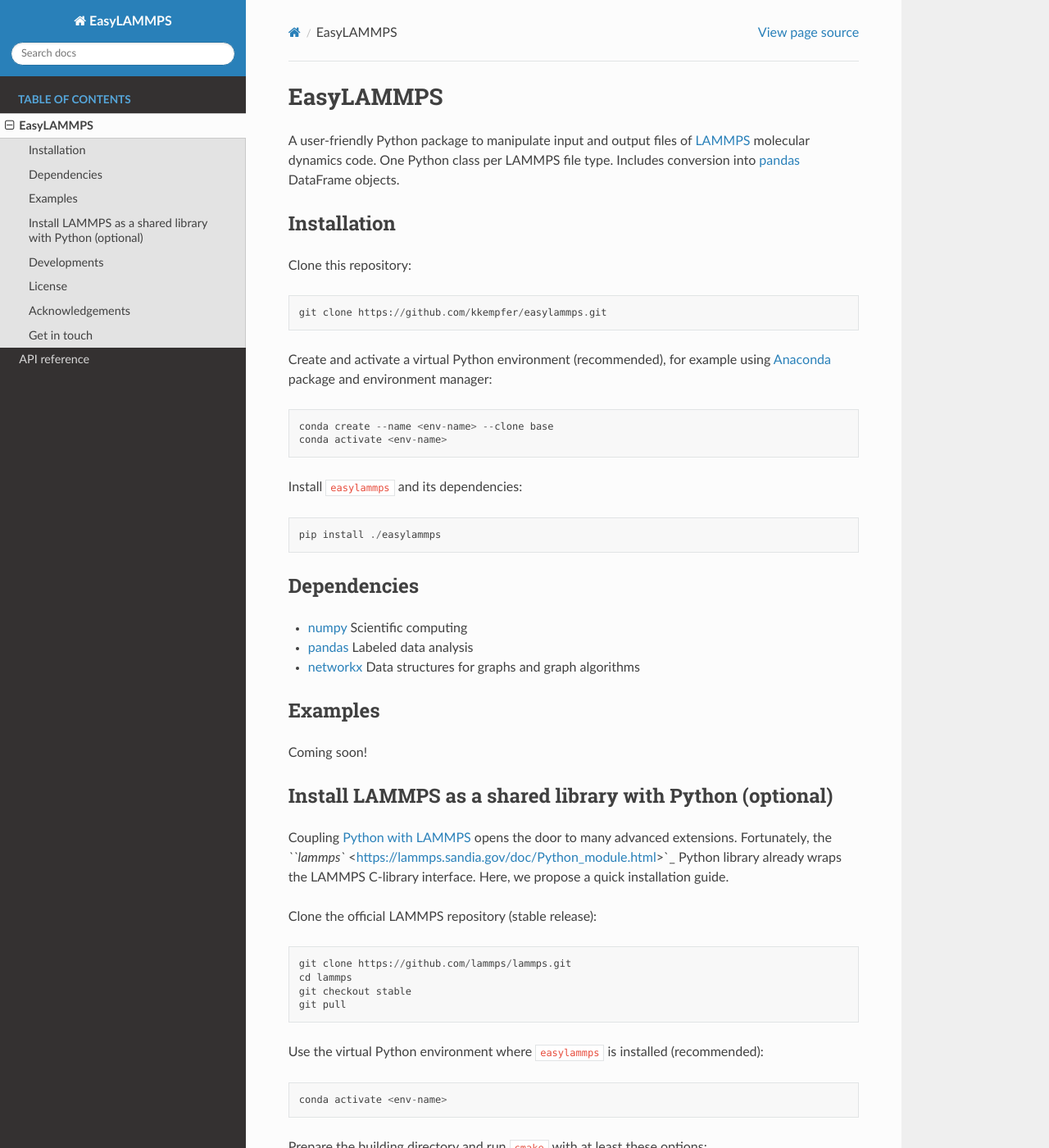
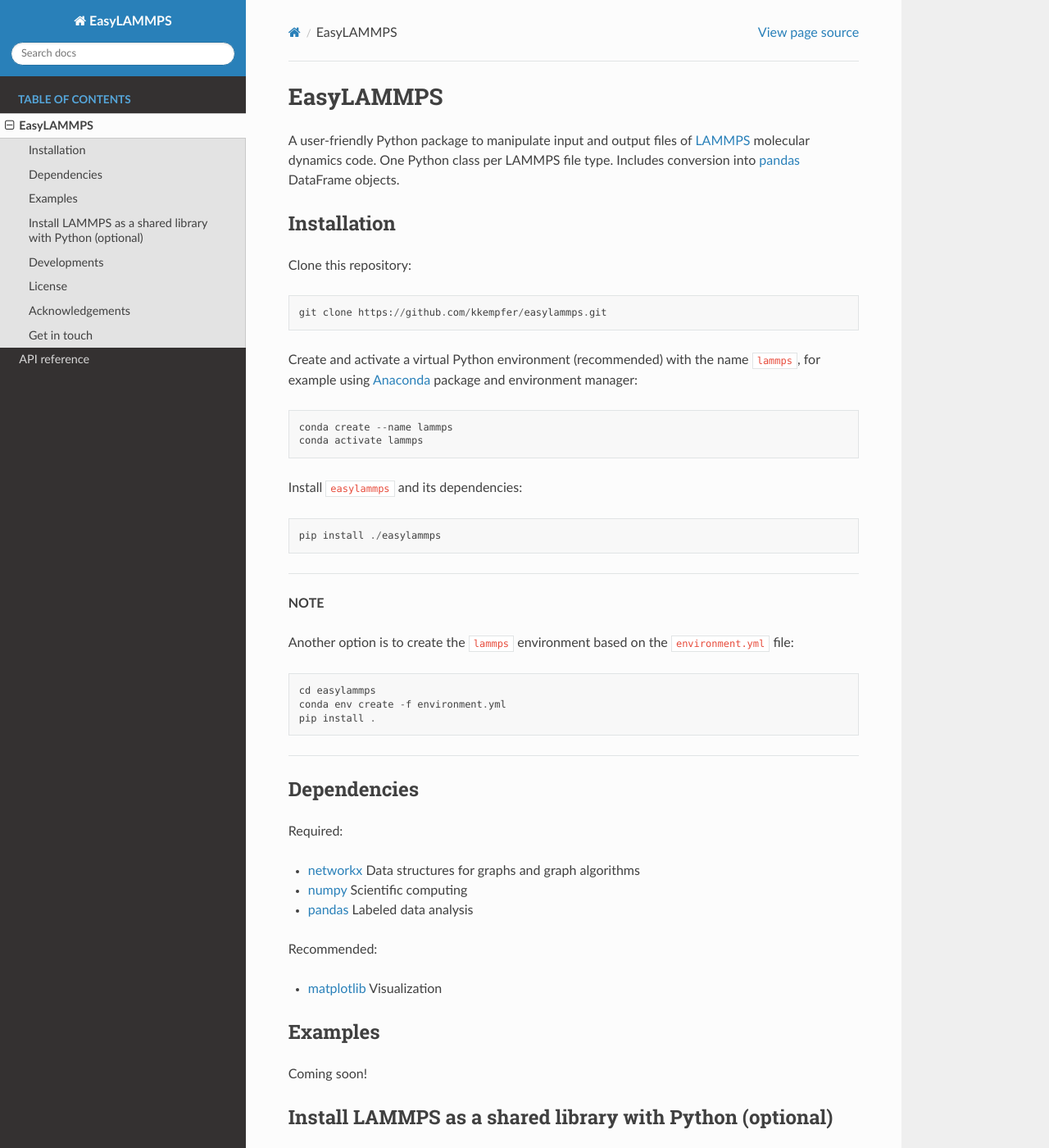
Before and after one commit to kkempfer/easylammps, a Sphinx documentation site: the page built from docs/source/README.rst, in a window 1280 px wide and 1400 px high. Shown: the whole window at 82% size. Built offline with Sphinx 7.4.7 and the Read the Docs theme 2.0.0, drawn with Linux system fonts in a browser that asks for light colours; some of the changed text lies outside the part shown.

Commit message:
better readme

```diff
--- a/docs/environment.yml
+++ b/docs/environment.yml
@@ -2,6 +2,7 @@
 channels:
   - defaults
 dependencies:
+  - m2r
   - networkx
   - numpy
   - pandas
--- a/docs/source/README.rst
+++ b/docs/source/README.rst
@@ -1,9 +1,7 @@
-
 EasyLAMMPS
 ==========
 
-A user-friendly Python package to manipulate input and output files of `LAMMPS <https://lammps.sandia.gov/doc/Manual.html>`_ molecular dynamics code.
-One Python class per LAMMPS file type. Includes conversion into `pandas <http://pandas.pydata.org>`_ DataFrame objects.
+A user-friendly Python package to manipulate input and output files of `LAMMPS <https://lammps.sandia.gov/doc/Manual.html>`_ molecular dynamics code. One Python class per LAMMPS file type. Includes conversion into `pandas <http://pandas.pydata.org>`_ DataFrame objects.
 
 Installation
 ------------
@@ -15,12 +13,12 @@
    git clone https://github.com/kkempfer/easylammps.git
 
 
-Create and activate a virtual Python environment (recommended), for example using `Anaconda <https://docs.anaconda.com/>`_ package and environment manager:
+Create and activate a virtual Python environment (recommended) with the name ``lammps``\ , for example using `Anaconda <https://docs.anaconda.com/>`_ package and environment manager:
 
 .. code-block::
 
-   conda create --name <env-name> --clone base
-   conda activate <env-name>
+   conda create --name lammps
+   conda activate lammps
 
 
 Install ``easylammps`` and its dependencies:
@@ -30,14 +28,35 @@
    pip install ./easylammps
 
 
+----
+
+**NOTE**
+
+Another option is to create the ``lammps`` environment based on the ``environment.yml`` file:
+
+.. code-block::
+
+   cd easylammps
+   conda env create -f environment.yml
+   pip install .
+
+
+----
 
 Dependencies
 ------------
 
+Required:
 
+
+* `networkx <https://networkx.github.io/>`_ Data structures for graphs and graph algorithms
 * `numpy <https://docs.scipy.org/doc/numpy/reference/>`_ Scientific computing
 * `pandas <https://pandas.pydata.org/>`_ Labeled data analysis
-* `networkx <https://networkx.github.io/>`_ Data structures for graphs and graph algorithms
+
+Recommended:
+
+
+* `matplotlib <https://matplotlib.org/>`_ Visualization
 
 Examples
 --------
@@ -63,7 +82,7 @@
 
 .. code-block::
 
-   conda activate <env-name>
+   conda activate lammps
 
 
 Prepare the building directory and run ``cmake`` with at least these options:
@@ -99,7 +118,7 @@
    make install
 
 
-Finally, we need to add the library path which contains the installed ``liblammps.so`` to LD_LIBRARY_PATH, but only when our virtual Python environment ``<env-name>`` is active. Anaconda provides a way to `manage environment variables <https://conda.io/projects/conda/en/latest/user-guide/tasks/manage-environments.html#saving-environment-variables>`_. On Linux, the procedure is described below.
+Finally, we need to add the library path which contains the installed ``liblammps.so`` to LD_LIBRARY_PATH, but only when our virtual Python environment ``lammps`` is active. Anaconda provides a way to `manage environment variables <https://conda.io/projects/conda/en/latest/user-guide/tasks/manage-environments.html#saving-environment-variables>`_. On Linux, the procedure is described below.
 
 Enter to the conda environment directory and create these subdirectories and files:
 
```
Also changed, not shown: other parts of docs/source/README.rst (+2 -2 lines), README.md (+7 -5 lines).
